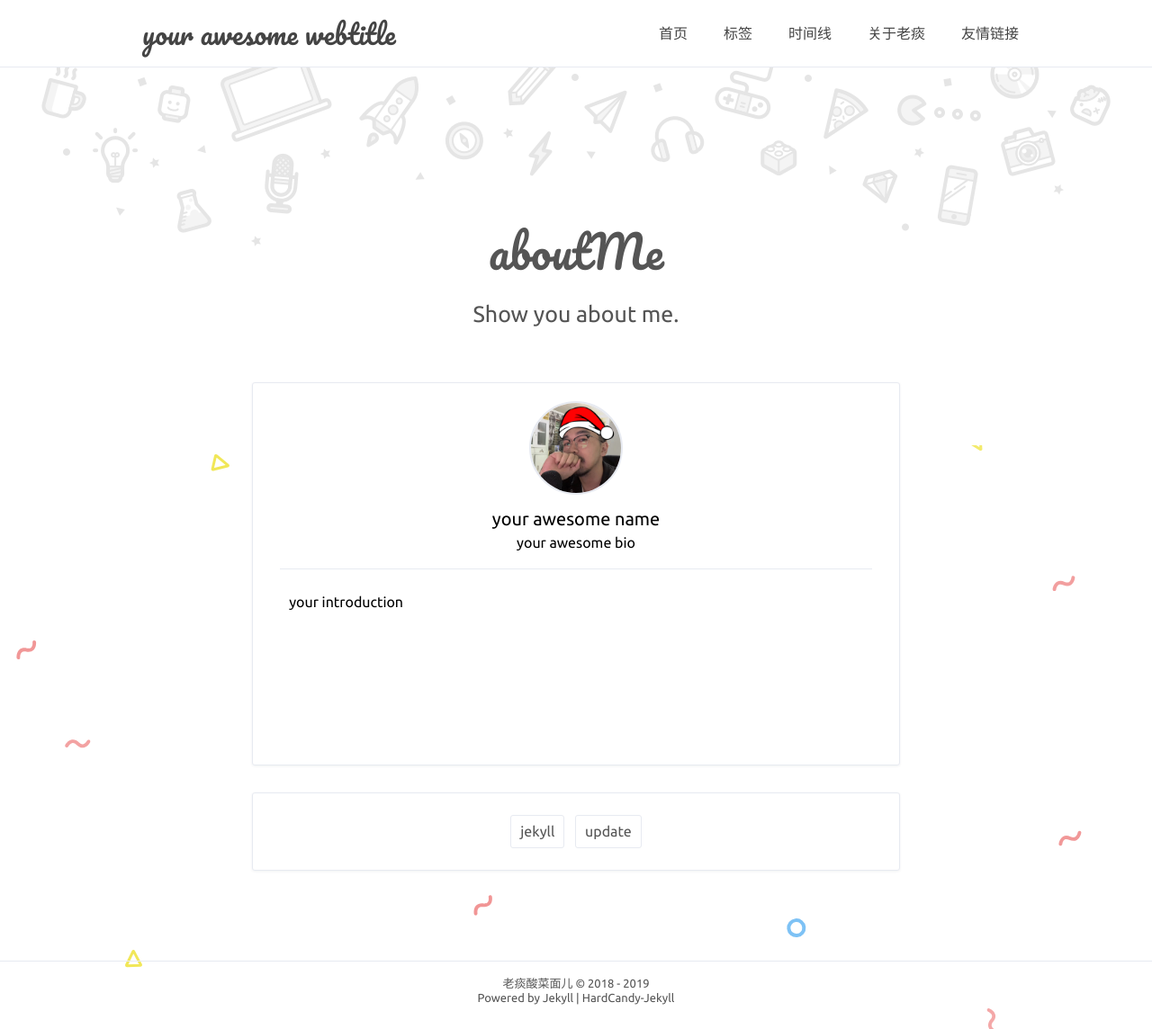
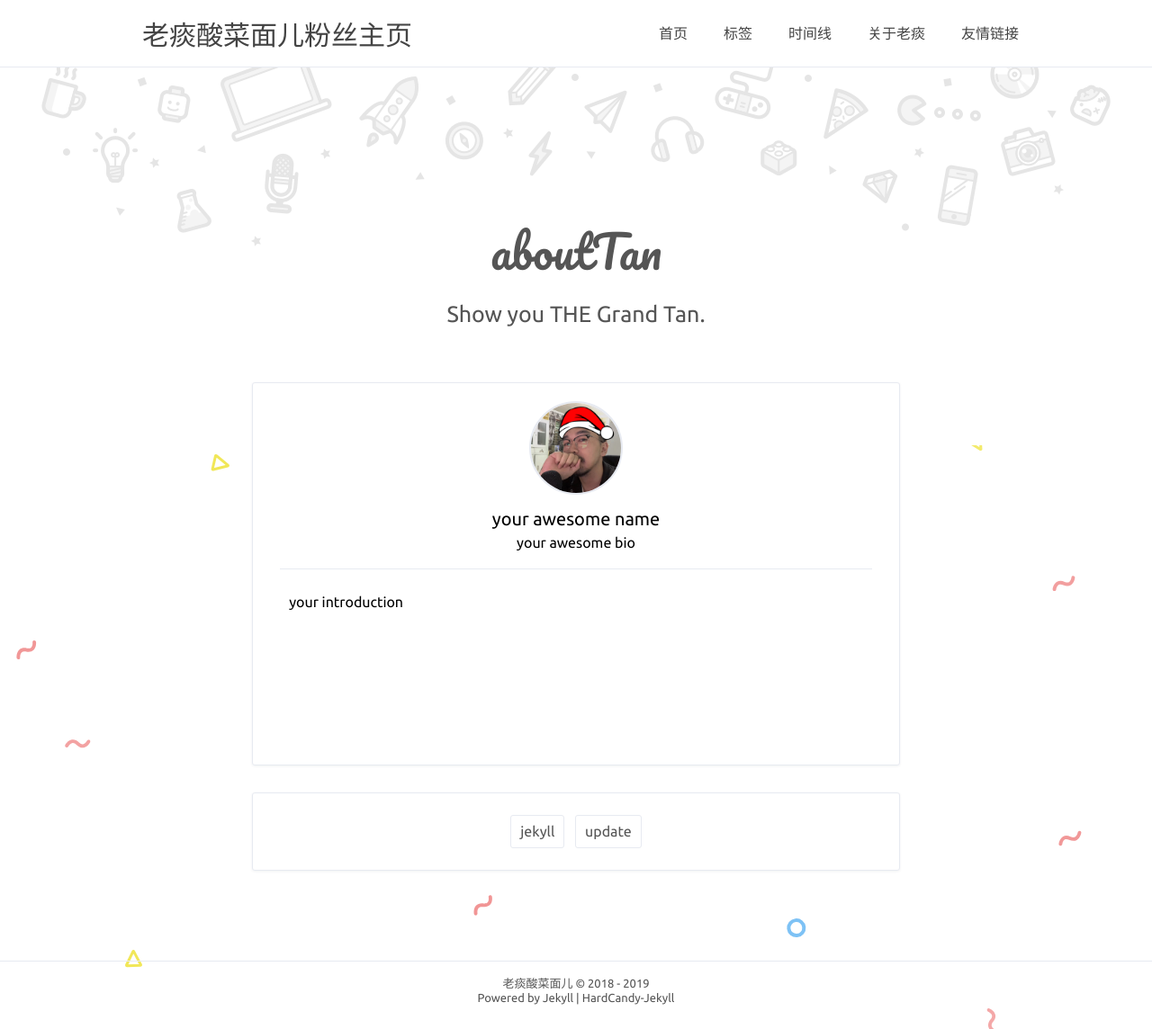
Before and after one commit to grandtanfans/grandtanfans.github.io, a Jekyll site: the page built from about.html, in a window 1280 px wide. Shown: the whole page at 90% size. Built offline with Jekyll 4.4.1, drawn with Linux system fonts in a browser that asks for light colours; comment, search, counter and statistics services are not loaded.

Commit message:
feat: update

```diff
--- a/404.html
+++ b/404.html
@@ -20,5 +20,5 @@ layout: default
   <h1>404</h1>
 
   <p><strong>Page not found :(</strong></p>
-  <p>The requested page could not be found.</p>
+  <p>不好意思，您访问的页面被🦈痰痰举抱了，请稍后再试.</p>
 </div>
--- a/_config.yml
+++ b/_config.yml
@@ -16,7 +16,7 @@ nav: # 最佳体验 六个标签 且最好每个标签不超过4中文字
 author: true
 name: 'your awesome name'
 NickName: 'your awesome nickname'
-webtitle: 'your awesome webtitle'
+webtitle: '老痰酸菜面儿粉丝主页'
 bio: 'your awesome bio'
 about: true
 aboutyou: 'your introduction'
--- a/about.html
+++ b/about.html
@@ -1,8 +1,8 @@
 ---
 layout: default
-title: 关于我
-page-title: aboutMe
-home-title: Show you about me.
+title: 关于老痰
+page-title: aboutTan
+home-title: Show you THE Grand Tan.
 description:
 ---
 
```
